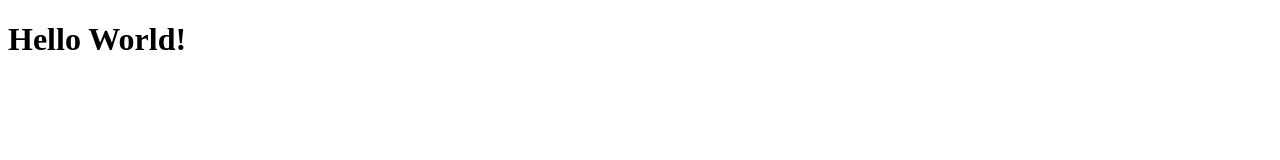
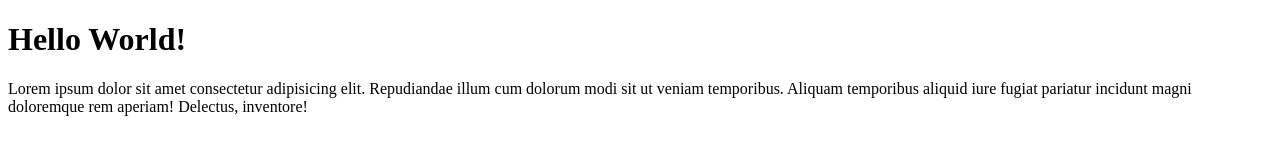
Before and after one commit to hafifrhn/git-test, a plain HTML site: page index.html in a window 1280 px wide. Drawn offline with Linux system fonts and the light colour scheme.

Commit message:
Menambahkan paragraf

```diff
--- a/index.html
+++ b/index.html
@@ -7,5 +7,6 @@
 </head>
 <body>
   <h1>Hello World!</h1>
+  <p>Lorem ipsum dolor sit amet consectetur adipisicing elit. Repudiandae illum cum dolorum modi sit ut veniam temporibus. Aliquam temporibus aliquid iure fugiat pariatur incidunt magni doloremque rem aperiam! Delectus, inventore!</p>
 </body>
 </html>
```
